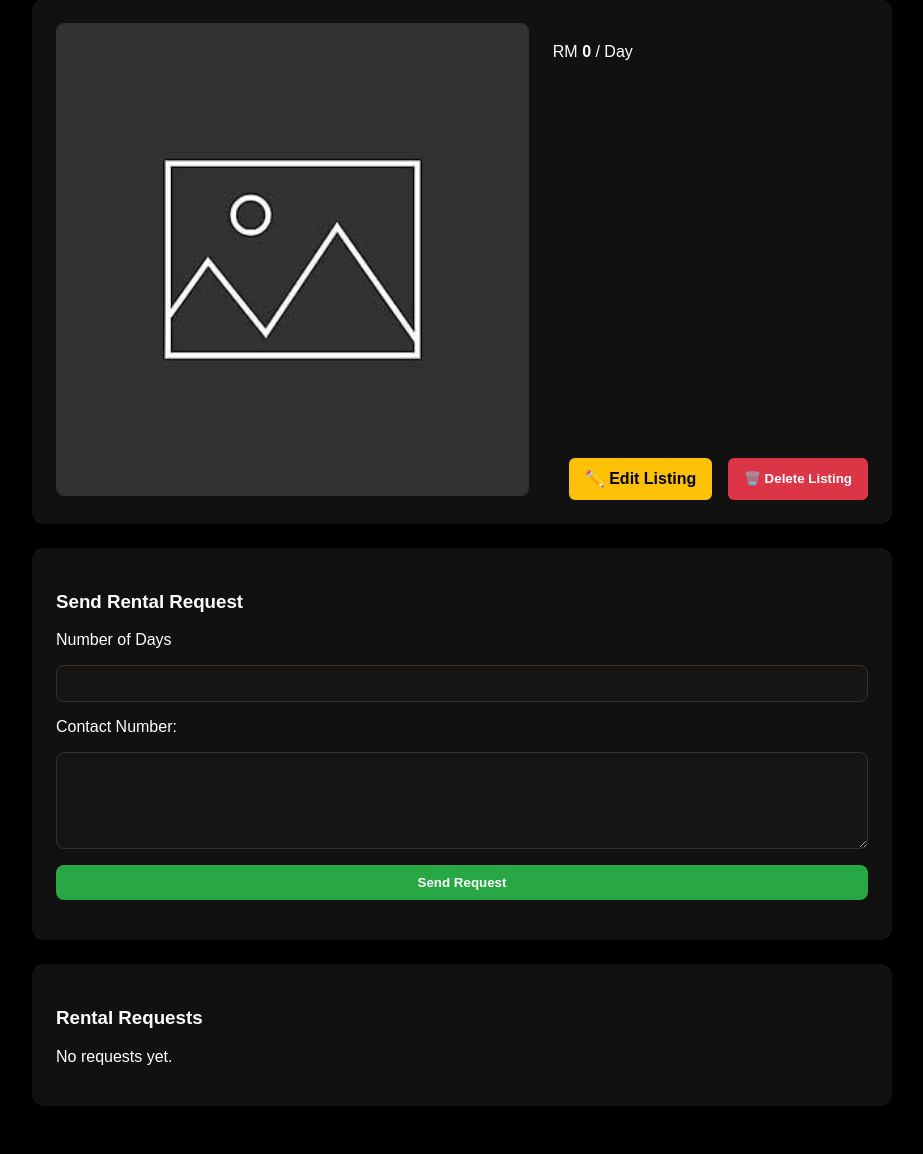
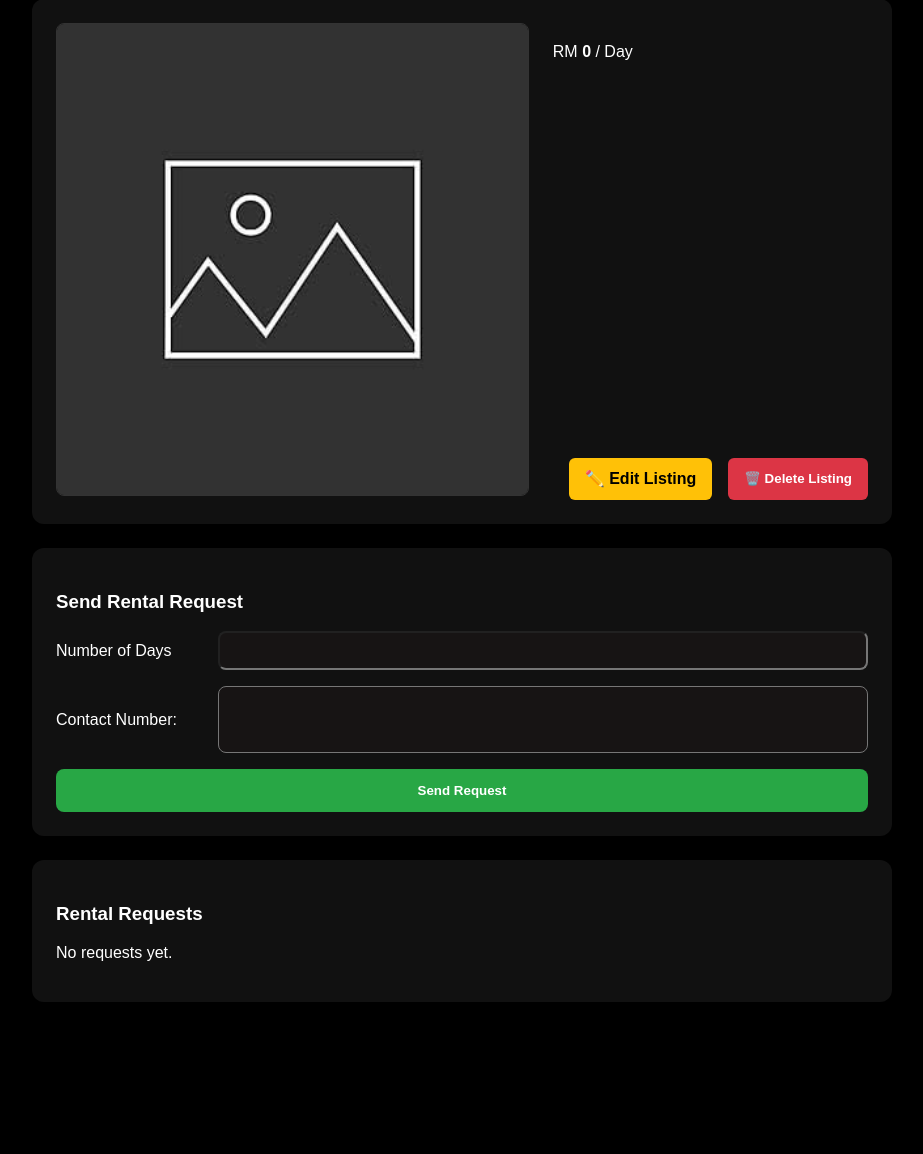
Before and after one commit to x7am/G04, a Flask app: template templates/view_listing.html in a window 1280 px wide. Shown: the part 225-1379 px from the top of the page, without its empty margins (178-1101 px from the left). After the commit the page ends 1227 px from the top, so only its background shows below. Run offline with Flask 3, Linux system fonts and the light colour scheme; the template is opened without the code that fills it: values that come from a table or form of the project are taken from there, others are empty; data comes from the database, SQL or seed files in the repository; both versions use the stored data as it was after the commit.

Commit message:
redesigned the send request form

```diff
--- a/app.py
+++ b/app.py
@@ -22,9 +22,9 @@ app = Flask(
     static_folder=os.path.join(BASE_DIR, "static")
 )
 
-# ------------------------
-# CONFIGURATION
-# ------------------------
+# ------------- #
+# CONFIGURATION #
+# ------------- #
 basedir = os.path.abspath(os.path.dirname(__file__))
 instance_folder = os.path.join(basedir, "instance")
 os.makedirs(instance_folder, exist_ok=True)
--- a/templates/view_listing.html
+++ b/templates/view_listing.html
@@ -9,13 +9,9 @@
   <div class="owner-header">
     <div class="user-left">
       {% if listing.user and listing.user.profile_pic %}
-        <img src="{{ url_for('static', filename=listing.user.profile_pic) }}"
-             alt="{{ listing.user.username }}'s profile picture"
-             class="listing-profile-pic">
+        <img src="{{ url_for('static', filename=listing.user.profile_pic) }}" alt="{{ listing.user.username }}'s profile picture" class="listing-profile-pic">
       {% else %}
-        <img src="{{ url_for('static', filename='profile_pics/default.png') }}"
-             alt="Default profile picture"
-             class="listing-profile-pic">
+        <img src="{{ url_for('static', filename='profile_pics/default.png') }}" alt="Default profile picture" class="listing-profile-pic">
       {% endif %}
       <span class="listing-username">{{ listing.user.username }}</span>
     </div>
@@ -24,8 +20,7 @@
   <!-- Listing Info -->
   <div class="listing-info">
     <div class="listing-image">
-      <img src="{{ url_for('static', filename='listing_images/' ~ (listing.image or 'default_listing.png')) }}"
-           alt="{{ listing.title }}">
+      <img src="{{ url_for('static', filename='listing_images/' ~ (listing.image or 'default_listing.png')) }}" alt="{{ listing.title }}">
     </div>
     <div class="listing-details">
       <div class="listing-text">
@@ -33,6 +28,7 @@
         <p>{{ listing.description }}</p>
         <p>RM <strong>{{ listing.price | int }}</strong> / Day</p>
       </div>
+
       {% if user and (user.id == listing.user_id or user.is_admin) %}
       <div class="listing-buttons-bottom">
         <a href="{{ url_for('edit_listing', id=listing.id) }}" class="btn-edit">✏️ Edit Listing</a>
@@ -53,13 +49,17 @@
   <div class="rent-form">
     <h3>Send Rental Request</h3>
     <form method="POST">
+      <div class="form-row">
         <label for="days">Number of Days</label>
         <input type="number" id="days" name="days" min="1" required>
+      </div>
+
+      <div class="form-row">
         <label for="description">Contact Number:</label>
-        <textarea id="description" name="description" rows="5"></textarea>
-        <div class="rent-form-footer">
-          <button type="submit">Send Request</button>
+        <textarea id="description" name="description" rows="3"></textarea>
       </div>
+
+      <button type="submit" class="btn-submit">Send Request</button>
     </form>
   </div>
   {% endif %}
@@ -75,6 +75,7 @@
       <p><strong>Price per day:</strong> RM {{ listing.price }}</p>
       <p><strong>Total:</strong> RM {{ listing.price * req.days }}</p>
       <p><strong>Contact Number:</strong> {{ req.description or 'N/A' }}</p>
+
       {% if user and (user.id == req.renter_id or user.id == listing.user_id) %}
         <a href="{{ url_for('request_pdf', request_id=req.id) }}" class="btn-pdf">📄 Download PDF</a>
       {% endif %}
@@ -105,6 +106,7 @@
           {% endif %}
           <p><strong>Status:</strong> {{ req.status }}</p>
         </div>
+
         <div class="request-actions">
           {% if user and user.id == req.renter_id %}
             <a href="{{ url_for('edit_request', request_id=req.id) }}" class="btn-edit">✏️ Edit</a>
@@ -112,6 +114,7 @@
               <button type="submit" class="btn-delete">🗑️ Delete</button>
             </form>
           {% endif %}
+
           {% if user and user.id == listing.user_id and req.status != 'Declined' %}
             <form action="{{ url_for('approve_request', request_id=req.id) }}" method="POST" style="display:inline;">
               <button type="submit" class="btn-approve">✅ Approve</button>
@@ -128,41 +131,202 @@
     {% endif %}
   </div>
   {% endif %}
+
 </div>
 
 <style>
 /* General container */
-.wide-container { max-width: 900px; margin: 0 auto; padding: 0 20px; color: #fff; }
-.owner-header { display: flex; justify-content: center; align-items: center; gap: 16px; margin-bottom: 24px; background: #111; padding: 16px; border-radius: 12px; }
-.listing-profile-pic { width: 60px; height: 60px; border-radius: 50%; object-fit: cover; border: 2px solid #333; }
-.listing-username { font-weight: bold; font-size: 1.2rem; display: flex; align-items: center; }
-.listing-info { display: flex; gap: 24px; flex-wrap: wrap; align-items: stretch; background: #111; padding: 24px; border-radius: 12px; margin-bottom: 24px; }
-.listing-image { flex: 3; min-width: 250px; text-align: center; }
-.listing-image img { width: 100%; height: auto; border-radius: 8px; border: 1px solid #333; }
-.listing-details { flex: 2; min-width: 250px; display: flex; flex-direction: column; justify-content: space-between; }
+.wide-container {
+  max-width: 900px;
+  margin: 0 auto;
+  padding: 0 20px;
+  color: #fff;
+}
+
+.owner-header {
+  display: flex;
+  justify-content: center;
+  align-items: center;
+  gap: 16px;
+  margin-bottom: 24px;
+  background: #111;
+  padding: 16px;
+  border-radius: 12px;
+}
+
+.listing-profile-pic {
+  width: 60px;
+  height: 60px;
+  border-radius: 50%;
+  object-fit: cover;
+  border: 2px solid #333;
+}
+
+.listing-username {
+  font-weight: bold;
+  font-size: 1.2rem;
+  display: flex;
+  align-items: center;
+}
+
+.listing-info {
+  display: flex;
+  gap: 24px;
+  flex-wrap: wrap;
+  align-items: stretch;
+  background: #111;
+  padding: 24px;
+  border-radius: 12px;
+  margin-bottom: 24px;
+}
+
+.listing-image {
+  flex: 3;
+  min-width: 250px;
+  text-align: center;
+}
+
+.listing-image img {
+  width: 100%;
+  height: auto;
+  border-radius: 8px;
+  border: 1px solid #333;
+}
+
+.listing-details {
+  flex: 2;
+  min-width: 250px;
+  display: flex;
+  flex-direction: column;
+  justify-content: space-between;
+}
+
 .listing-text h2 { margin-bottom: 16px; }
 .listing-text p { margin-bottom: 8px; }
-.listing-buttons-bottom { display: flex; gap: 16px; justify-content: flex-end; }
-.btn-edit, .btn-delete { display: flex; align-items: center; justify-content: center; height: 42px; padding: 10px 16px; border-radius: 6px; font-weight: bold; border: none; cursor: pointer; text-decoration: none; }
+
+.listing-buttons-bottom {
+  display: flex;
+  gap: 16px;
+  justify-content: flex-end;
+}
+
+.btn-edit,
+.btn-delete {
+  display: flex;
+  align-items: center;
+  justify-content: center;
+  height: 42px;
+  padding: 10px 16px;
+  border-radius: 6px;
+  font-weight: bold;
+  border: none;
+  cursor: pointer;
+  text-decoration: none;
+}
+
 .btn-edit { background: #ffc107; color: #000; }
 .btn-delete { background: #dc3545; color: #fff; }
 
 /* Rent form */
-.textarea { resize: none; }
-.rent-form, .approved-request, .rental-requests { background: #111; padding: 24px; border-radius: 12px; margin-bottom: 24px; }
-.rent-form label, .rent-form input, .rent-form textarea, .rent-form button { display: block; width: 100%; margin-bottom: 16px; }
-.rent-form input, .rent-form textarea { background: #171414; color: #fff; border-radius: 8px; border: 1px solid #333; padding: 10px; }
-.rent-form-footer { display: flex; justify-content: space-between; align-items: center; }
+.rent-form,
+.approved-request,
+.rental-requests {
+  background: #111;
+  padding: 24px;
+  border-radius: 12px;
+  margin-bottom: 24px;
+}
+
+.rent-form form {
+  display: flex;
+  flex-direction: column;
+  gap: 16px;
+}
+
+.form-row {
+  display: grid;
+  grid-template-columns: 150px 1fr;
+  gap: 12px;
+  align-items: center;
+}
+
+.rent-form input,
+.rent-form textarea {
+  background: #171414;
+  color: #fff;
+  border-radius: 8px;
+  padding: 10px;
+  width: 100%;
+  box-sizing: border-box;
+  resize: none; /* 🔥 prevents manual resizing */
+  overflow: hidden; /* 🔥 only grows when content forces it */
+}
+
 .request-time { font-size: 0.9rem; color: #aaa; }
-.rent-form button { background: #28a745; color: #fff; border: none; padding: 10px 20px; border-radius: 8px; cursor: pointer; font-weight: bold; }
+
+.rent-form button {
+  background: #28a745;
+  color: #fff;
+  border: none;
+  padding: 14px;
+  border-radius: 8px;
+  cursor: pointer;
+  font-weight: bold;
+  width: 100%;
+  text-align: center;
+}
 
 /* Rental request cards */
-.request-card { display: flex; justify-content: space-between; align-items: flex-start; padding: 16px; background: #222; border-radius: 10px; margin-bottom: 16px; }
+.request-card {
+  display: flex;
+  justify-content: space-between;
+  align-items: flex-start;
+  padding: 16px;
+  background: #222;
+  border-radius: 10px;
+  margin-bottom: 16px;
+}
+
 .request-info { color: #ccc; }
-.request-actions { display: flex; gap: 8px; flex-wrap: wrap; }
-.btn-approve, .btn-decline { display: flex; align-items: center; justify-content: center; height: 42px; padding: 10px 16px; border-radius: 6px; font-weight: bold; border: none; cursor: pointer; text-decoration: none; }
-.btn-approve { background: #28a745; color: #fff; padding: 8px 12px; border-radius: 6px; text-decoration: none; font-weight: bold; display: inline-block; }
-.btn-decline { background: #dc3545; color: #fff; padding: 8px 12px; border-radius: 6px; text-decoration: none; font-weight: bold; display: inline-block; }
-.btn-pdf { background: #17a2b8; color: #fff; padding: 8px 12px; border-radius: 6px; text-decoration: none; font-weight: bold; display: inline-block; margin-top: 10px; }
+.request-actions {
+  display: flex;
+  gap: 8px;
+  flex-wrap: wrap;
+}
+
+.btn-approve,
+.btn-decline {
+  display: flex;
+  align-items: center;
+  justify-content: center;
+  height: 42px;
+  padding: 10px 16px;
+  border-radius: 6px;
+  font-weight: bold;
+  border: none;
+  cursor: pointer;
+  text-decoration: none;
+}
+
+.btn-approve {
+  background: #28a745;
+  color: #fff;
+}
+
+.btn-decline {
+  background: #dc3545;
+  color: #fff;
+}
+
+.btn-pdf {
+  background: #17a2b8;
+  color: #fff;
+  padding: 8px 12px;
+  border-radius: 6px;
+  text-decoration: none;
+  font-weight: bold;
+  display: inline-block;
+  margin-top: 10px;
+}
 </style>
 {% endblock %}
```
Also changed, not shown: instance/rented.db. Lines whose indentation alone changed are shown as unchanged.
